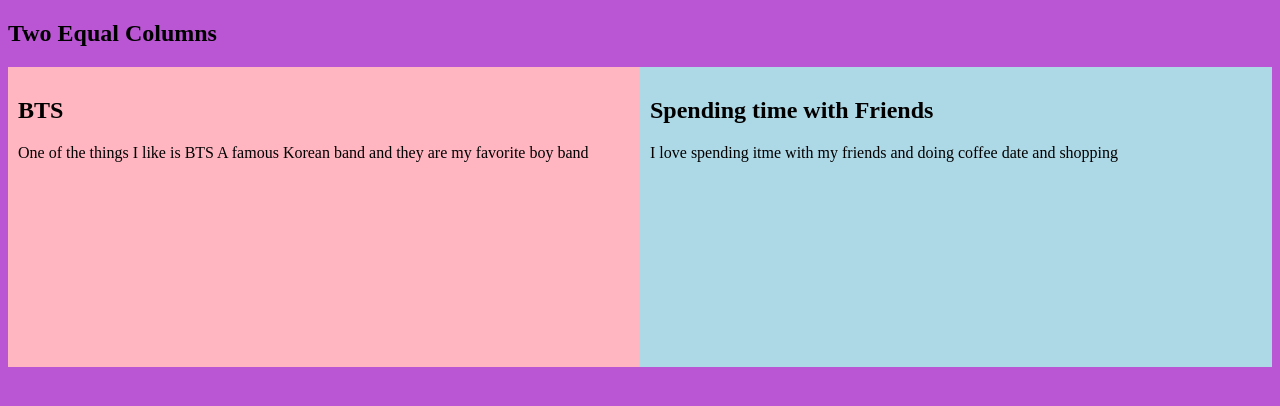
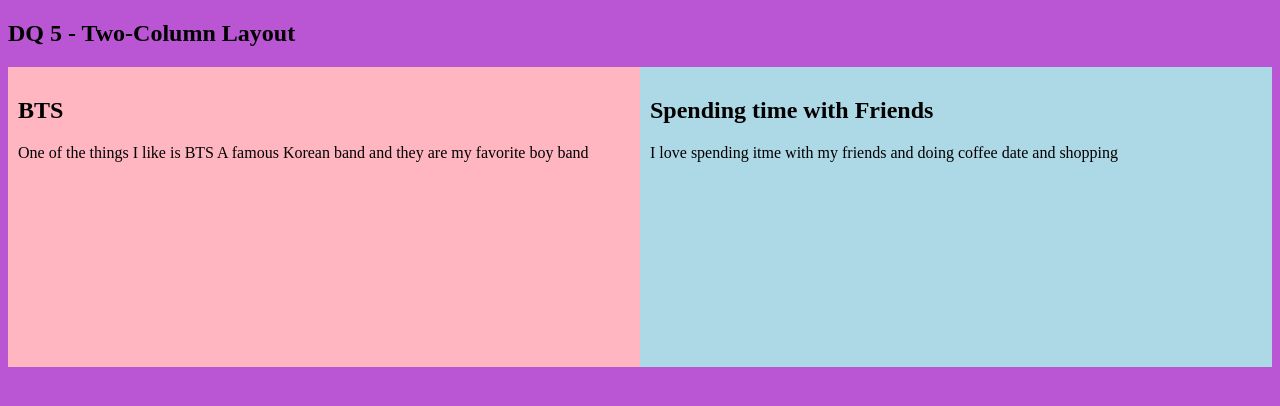
Before and after one commit to Ahwangbo/ahwangbo.github.io, a plain HTML site: page web190/mod5/DQ5.html in a window 1280 px wide. Drawn offline with Linux system fonts and the light colour scheme.

Commit message:
Update DQ5.html

```diff
--- a/web190/mod5/DQ5.html
+++ b/web190/mod5/DQ5.html
@@ -33,7 +33,7 @@
 </head>
 <body>
 
-<h2>Two Equal Columns</h2>
+<h2>DQ 5 - Two-Column Layout</h2>
 
 <div class="row">
   <div class="column" style="background-color: lightpink">
```
